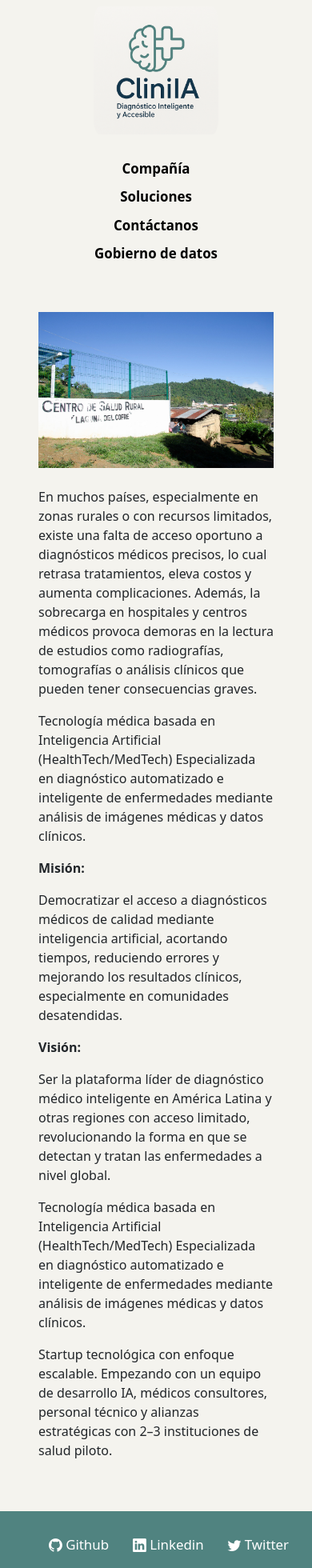
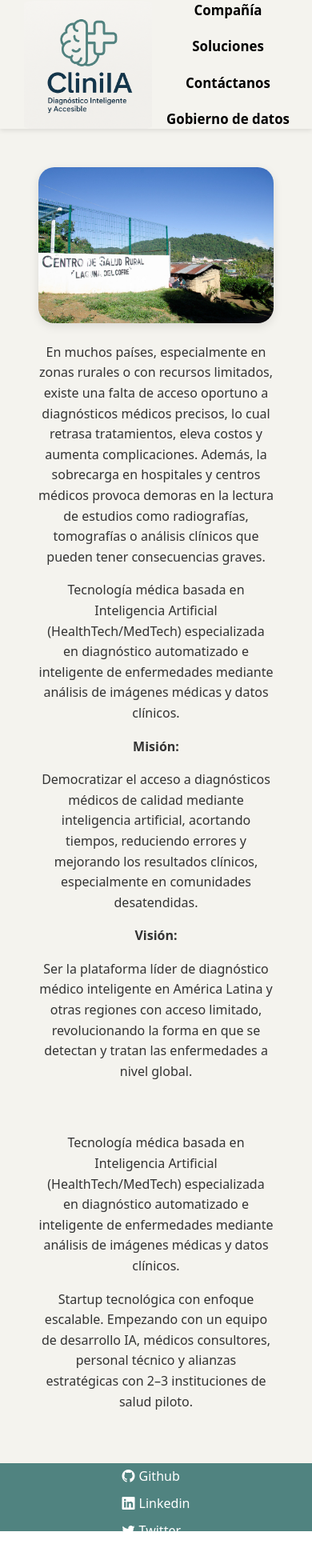
Before and after one commit to ireyesleon/cliniia, a React (Create React App) app: page / in a window 390 px wide. Shown: the top 1960 px of the page at 80% size. After the commit the page ends 1925 px from the top, so only its background shows below. Built offline with nearby package versions, Linux system fonts and the light colour scheme.

Commit message:
Cambios a la UI de nav y about

```diff
--- a/src/App.css
+++ b/src/App.css
@@ -1,94 +1,146 @@
+/* Navbar */
 nav {
     display: flex;
     justify-content: space-between;
+    align-items: center;
     background-color: #f4f3ee;
     min-height: 10vh;
+    padding: 0 20px;
+    box-shadow: 0 2px 6px rgba(0,0,0,0.1);
+    position: sticky;
+    top: 0;
+    z-index: 1000;
 }
 
+
+/* Logo */
 #logo-pic {
     width: 180px;
     height: 160px;
     border-radius: 20px;
+    object-fit: contain;
 }
 
+/* Fondo consistente */
 .main {
     background-color: #f4f3ee;
     min-height: 76vh;
-    min-width: 100vw;
+    width: 100%;
     margin: 0;
 }
 
-nav h1 {
-    display: inline-block;
-    padding: 15px;
-    margin-left: 10px;
+/* Nav list */
+#nav-options {
+    display: flex;
+    gap: 20px;
+    list-style: none;
+    margin: 0;
+    padding: 0;
+    align-items: center;
+    font-size: 2vh;
+    font-weight: bolder;
 }
 
-nav ul {
-    justify-content: end;
-    margin-bottom: 0;
-    padding-top: 25px;
+/* Nav links */
+#nav-options a {
+    text-decoration: none;
+    color: black;
+    padding: 5px 8px;
+    transition: all 0.3s ease;
+    border-bottom: 2px solid transparent;
 }
 
-nav ul a {
-    padding: 5px;
-    text-decoration: none;
-    color: black;
-}
-
-li a {
-    text-decoration: none;
-    color: white;
-}
-
-a:hover {
-    color: #6c5b7c;
+/* Hover */
+#nav-options a:hover {
+    color: #508380;
+    border-bottom: 2px solid #508380;
     cursor: pointer;
 }
 
+/* Active link */
+#nav-options a.active {
+    color: #508380;
+    border-bottom: 2px solid #508380;
+}
+
+
 .footer {
+    background-color: #508380;
+    width: 100%;
+    height: 10vh;
+    display: flex;
+    justify-content: center;
+    align-items: center;
     position: relative;
     bottom: 0;
-    background-color: #508380;
-    align-content: center;
-    width: 100vw;
-    height: 10vh;
+    padding: 0;
 }
 
 .footer ul {
-    text-align: center;
-    font-size: 2vh;
+    list-style: none;
+    display: flex;
+    gap: 30px; /* separación entre enlaces */
+    margin: 0;
+    padding: 0;
 }
 
 .footer ul li {
-    list-style: none;
     display: inline;
-    justify-content: space-between;
-    padding: 15px;
 }
 
-section a img {
-    width: 100%;
-    padding: 20px;
-    max-height: 350px;
-    border-radius: 50px;
+.footer ul li a {
+    color: white;
+    text-decoration: none;
+    font-size: 1rem;
+    display: flex;
+    align-items: center;
+    gap: 5px; /* espacio entre ícono y texto */
+    transition: color 0.3s ease;
 }
 
-section a img:hover {
-    opacity: 0.5;
-    transition: all 0.2s ease-in-out;
+.footer ul li a:hover {
+    color: #f67280;
+    cursor: pointer;
 }
 
-.about {
-    width: 80vw;
-    margin: 0 auto;
-    text-align: justify;
+/* Responsive: en móviles, enlaces en columna */
+@media (max-width: 768px) {
+    .footer ul {
+        flex-direction: column;
+        gap: 10px;
+    }
 }
 
-#profile-pic {
-    width: 200px;
-    height: 200px;
-    border-radius: 30px;
+
+/* Imagen del About */
+.about-img {
+    width: 100%;
+    border-radius: 20px;
+    object-fit: cover;
+    box-shadow: 0 4px 12px rgba(0,0,0,0.1);
+    transition: transform 0.3s ease;
+}
+
+.about-img:hover {
+    transform: scale(1.02);
+}
+
+/* Texto del About */
+.about-text {
+    font-size: 1rem;
+    line-height: 1.6;
+    color: #333;
+}
+
+.about-text p {
+    margin-bottom: 1rem;
+}
+
+/* Responsive */
+@media (max-width: 768px) {
+    .about-text {
+        text-align: center;
+    }
 }
 
 #nav-options {
--- a/src/components/About.js
+++ b/src/components/About.js
@@ -1,35 +1,40 @@
-import React from 'react'
+import React from 'react';
 
 const About = () => {
   return (
-    <div className='container p-5 pt-5 main'>
-      <div className='row align-items-center'>
+    <div className='container-fluid p-5 pt-5 main'>
+      <div className='row align-items-center mb-5'>
         {/* Left Side: Image */}
         <div className='col-12 col-md-6 mb-4 mb-md-0'>
-        <img className='col-12 col-md-12 mx-auto d-block' id="centro-pic" src={require('.././assets/images/centro-salud.jpg')} alt="logo" />
+          <img
+            className='col-12 mx-auto d-block about-img'
+            src={require('../assets/images/centro-salud.jpg')}
+            alt="Centro de salud"
+          />
         </div>
 
         {/* Right Side: Text */}
-        <div className='col-12 col-md-6'>
+        <div className='col-12 col-md-6 about-text'>
           <p>
             En muchos países, especialmente en zonas rurales o con recursos limitados, existe una falta de acceso oportuno a diagnósticos médicos precisos, lo cual retrasa tratamientos, eleva costos y aumenta complicaciones. Además, la sobrecarga en hospitales y centros médicos provoca demoras en la lectura de estudios como radiografías, tomografías o análisis clínicos que pueden tener consecuencias graves.
           </p>
           <p>
-            Tecnología médica basada en Inteligencia Artificial (HealthTech/MedTech) Especializada en diagnóstico automatizado e inteligente de enfermedades mediante análisis de imágenes médicas y datos clínicos.
+            Tecnología médica basada en Inteligencia Artificial (HealthTech/MedTech) especializada en diagnóstico automatizado e inteligente de enfermedades mediante análisis de imágenes médicas y datos clínicos.
           </p>
           <p className="fw-bold">Misión:</p>
-          <p className="text-justify">
+          <p>
             Democratizar el acceso a diagnósticos médicos de calidad mediante inteligencia artificial, acortando tiempos, reduciendo errores y mejorando los resultados clínicos, especialmente en comunidades desatendidas.
           </p>
           <p className="fw-bold">Visión:</p>
-          <p className="text-justify">
+          <p>
             Ser la plataforma líder de diagnóstico médico inteligente en América Latina y otras regiones con acceso limitado, revolucionando la forma en que se detectan y tratan las enfermedades a nivel global.
           </p>
         </div>
       </div>
-      <div>
+
+      <div className='about-text'>
         <p>
-          Tecnología médica basada en Inteligencia Artificial (HealthTech/MedTech) Especializada en diagnóstico automatizado e inteligente de enfermedades mediante análisis de imágenes médicas y datos clínicos.
+          Tecnología médica basada en Inteligencia Artificial (HealthTech/MedTech) especializada en diagnóstico automatizado e inteligente de enfermedades mediante análisis de imágenes médicas y datos clínicos.
         </p>
         <p>
           Startup tecnológica con enfoque escalable. Empezando con un equipo de desarrollo IA, médicos consultores, personal técnico y alianzas estratégicas con 2–3 instituciones de salud piloto.
@@ -39,4 +44,4 @@ const About = () => {
   )
 }
 
-export default About
+export default About;
--- a/src/components/Nav.js
+++ b/src/components/Nav.js
@@ -1,23 +1,33 @@
 import React from 'react';
 import { NavLink } from "react-router-dom";
 
-
 const Nav = () => {
   return (
-      <nav className='row p-2 d-flex'>
-        <img className='col-12 col-md-6 mx-auto d-block' id="logo-pic" src={require('.././assets/images/clinIA.png')} alt="logo" />
-        <ul className="col-12 col-md-6 d-flex justify-content-center align-items-center" id="nav-options">
-        <NavLink style={({ isActive }) =>
-                      (isActive ? {color: '#508380'} : {color: 'black'})} to="/about">Compañía</NavLink>
-        <NavLink style={({ isActive }) =>
-                      (isActive ? {color: '#508380'} : {color: 'black'})} to="/portfolio">Soluciones</NavLink>
-        <NavLink style={({ isActive }) =>
-                      (isActive ? {color: '#508380'} : {color: 'black'})} to="/contact">Contáctanos</NavLink>
-        <NavLink style={({ isActive }) =>
-                      (isActive ? {color: '#508380'} : {color: 'black'})} to="/resume">Gobierno de datos</NavLink>
-        </ul>
-      </nav>
-  )
+    <nav>
+      <NavLink to="/">
+        <img
+          id="logo-pic"
+          src={require('../assets/images/clinIA.png')}
+          alt="logo"
+        />
+      </NavLink>
+
+      <ul id="nav-options">
+        <li>
+          <NavLink to="/about" className={({ isActive }) => isActive ? 'active' : ''}>Compañía</NavLink>
+        </li>
+        <li>
+          <NavLink to="/portfolio" className={({ isActive }) => isActive ? 'active' : ''}>Soluciones</NavLink>
+        </li>
+        <li>
+          <NavLink to="/contact" className={({ isActive }) => isActive ? 'active' : ''}>Contáctanos</NavLink>
+        </li>
+        <li>
+          <NavLink to="/resume" className={({ isActive }) => isActive ? 'active' : ''}>Gobierno de datos</NavLink>
+        </li>
+      </ul>
+    </nav>
+  );
 }
 
 export default Nav;
```
Also changed, not shown: src/components/Footer.js (+5 -9 lines).
